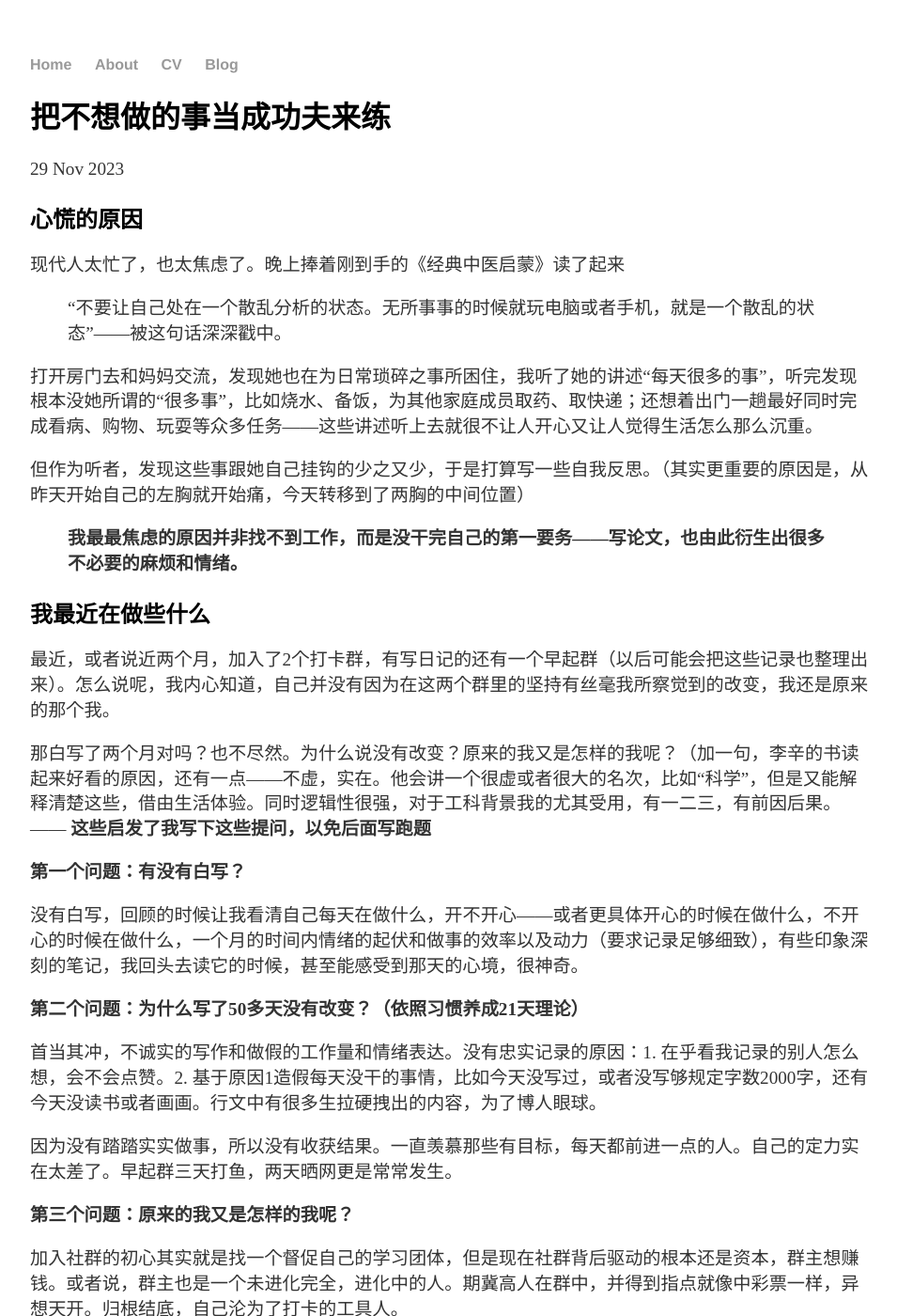
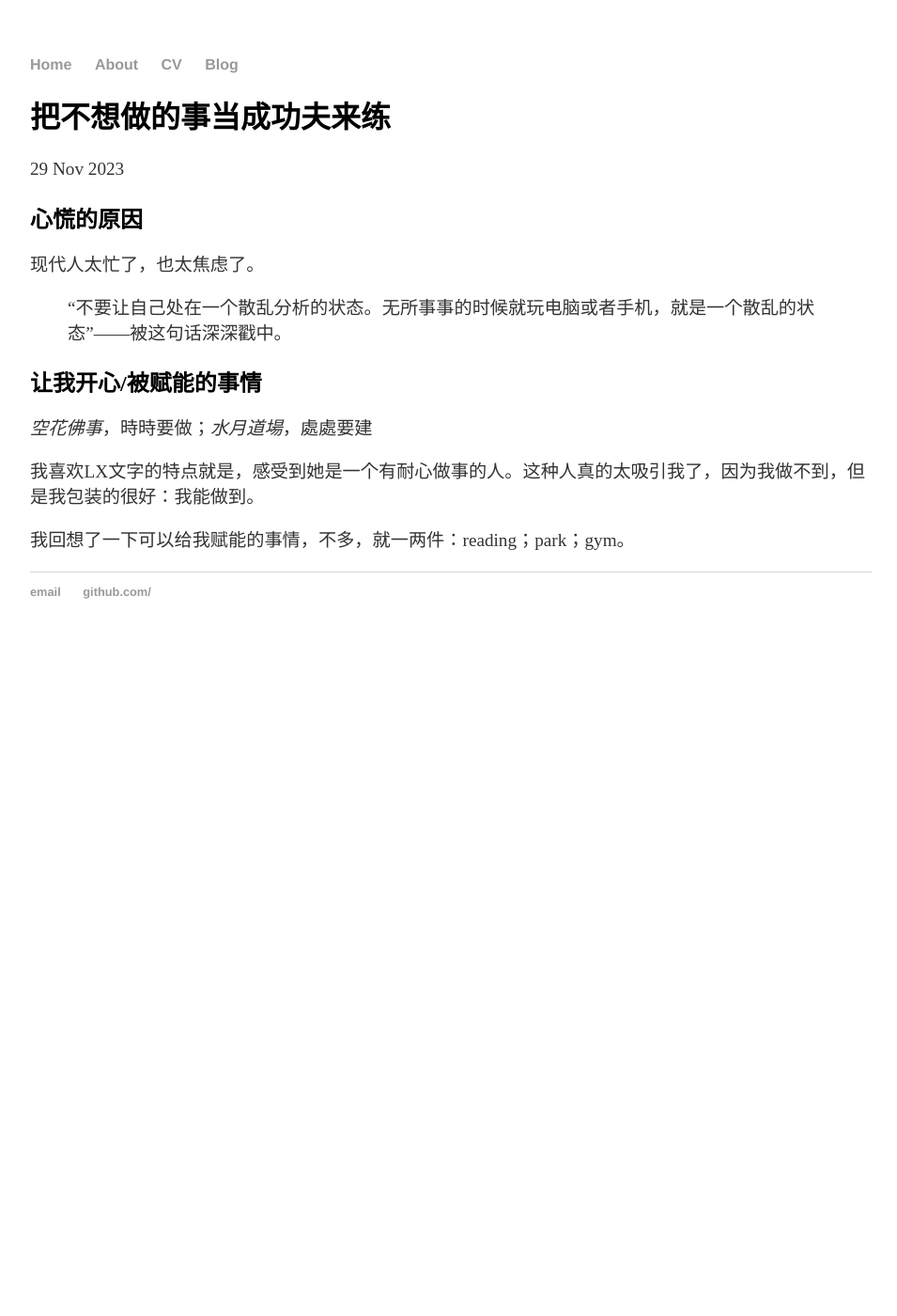
Before and after one commit to kaiagss/kaiagss.github.io, a Jekyll site: the page built from _posts/2023-11-29-Yan-site-launched.md, in a window 1280 px wide and 1400 px high. Shown: the whole window at 94% size, without its empty margins (160-1115 px from the left). Built offline with Jekyll 4.4.1, drawn with Linux system fonts in a browser that asks for light colours; some of the changed text lies outside the part shown.

Commit message:
Update 2023-11-29-Yan-site-launched.md

```diff
--- a/_posts/2023-11-29-Yan-site-launched.md
+++ b/_posts/2023-11-29-Yan-site-launched.md
@@ -5,44 +5,13 @@ date: 2023-11-29 Wed
 ---
 
 ## 心慌的原因
-现代人太忙了，也太焦虑了。晚上捧着刚到手的《经典中医启蒙》读了起来
+现代人太忙了，也太焦虑了。
 >“不要让自己处在一个散乱分析的状态。无所事事的时候就玩电脑或者手机，就是一个散乱的状态”——被这句话深深戳中。
-
-打开房门去和妈妈交流，发现她也在为日常琐碎之事所困住，我听了她的讲述“每天很多的事”，听完发现根本没她所谓的“很多事”，比如烧水、备饭，为其他家庭成员取药、取快递；还想着出门一趟最好同时完成看病、购物、玩耍等众多任务——这些讲述听上去就很不让人开心又让人觉得生活怎么那么沉重。
-
-但作为听者，发现这些事跟她自己挂钩的少之又少，于是打算写一些自我反思。（其实更重要的原因是，从昨天开始自己的左胸就开始痛，今天转移到了两胸的中间位置）
-
-> **我最最焦虑的原因并非找不到工作，而是没干完自己的第一要务——写论文，也由此衍生出很多不必要的麻烦和情绪。**
-
-## 我最近在做些什么
-最近，或者说近两个月，加入了2个打卡群，有写日记的还有一个早起群（以后可能会把这些记录也整理出来）。怎么说呢，我内心知道，自己并没有因为在这两个群里的坚持有丝毫我所察觉到的改变，我还是原来的那个我。
-
-那白写了两个月对吗？也不尽然。为什么说没有改变？原来的我又是怎样的我呢？（加一句，李辛的书读起来好看的原因，还有一点——不虚，实在。他会讲一个很虚或者很大的名次，比如“科学”，但是又能解释清楚这些，借由生活体验。同时逻辑性很强，对于工科背景我的尤其受用，有一二三，有前因后果。—— **这些启发了我写下这些提问，以免后面写跑题**
-
-**第一个问题：有没有白写？**
-
-没有白写，回顾的时候让我看清自己每天在做什么，开不开心——或者更具体开心的时候在做什么，不开心的时候在做什么，一个月的时间内情绪的起伏和做事的效率以及动力（要求记录足够细致），有些印象深刻的笔记，我回头去读它的时候，甚至能感受到那天的心境，很神奇。
-
-**第二个问题：为什么写了50多天没有改变？（依照习惯养成21天理论）**
-
-首当其冲，不诚实的写作和做假的工作量和情绪表达。没有忠实记录的原因：1. 在乎看我记录的别人怎么想，会不会点赞。2. 基于原因1造假每天没干的事情，比如今天没写过，或者没写够规定字数2000字，还有今天没读书或者画画。行文中有很多生拉硬拽出的内容，为了博人眼球。
-
-因为没有踏踏实实做事，所以没有收获结果。一直羡慕那些有目标，每天都前进一点的人。自己的定力实在太差了。早起群三天打鱼，两天晒网更是常常发生。
-
-**第三个问题：原来的我又是怎样的我呢？**
-
-加入社群的初心其实就是找一个督促自己的学习团体，但是现在社群背后驱动的根本还是资本，群主想赚钱。或者说，群主也是一个未进化完全，进化中的人。期冀高人在群中，并得到指点就像中彩票一样，异想天开。归根结底，自己沦为了打卡的工具人。
-
-我懒惰、害怕读文献，英文写作，于是我逃避。本质是我为什么不行，读起来那么慢，写起来也不流畅。数据也不好看。于是我拖延拖延再拖延。时间的推移，我的焦虑愈变本加厉，坏的东西在追着我，如影随形，阴影愈来愈大。
-
-与此同时，我还在不断向外受摄取更大的信息量。每天还想着提升英语、编程，追踪时事、金融、科技动态。读书也是我的执念，每天不读书就感觉没有完成KPI。
-
-> **最后的结果就是最重要的事情的优先级被我一降再降，每天2h的专注力都是奢望。万事万物的好奇心成了阻碍我的东西，不合时宜，不符合我当下的处境和能力。**
 
 ## 让我开心/被赋能的事情
 
 _空花佛事_，時時要做；_水月道場_，處處要建
 
-我喜欢林夕文字的特点就是，感受到她是一个做成事的人。这种人真的太吸引我了，因为我做不到，但是我包装的很好：我能做到。
+我喜欢LX文字的特点就是，感受到她是一个有耐心做事的人。这种人真的太吸引我了，因为我做不到，但是我包装的很好：我能做到。
 
-我回想了一下可以给我负能的事情，不多，就一两件：一是大声的读《中庸》；二是去公园接触自然；三是跳Zumba。
+我回想了一下可以给我赋能的事情，不多，就一两件：reading；park；gym。
```
